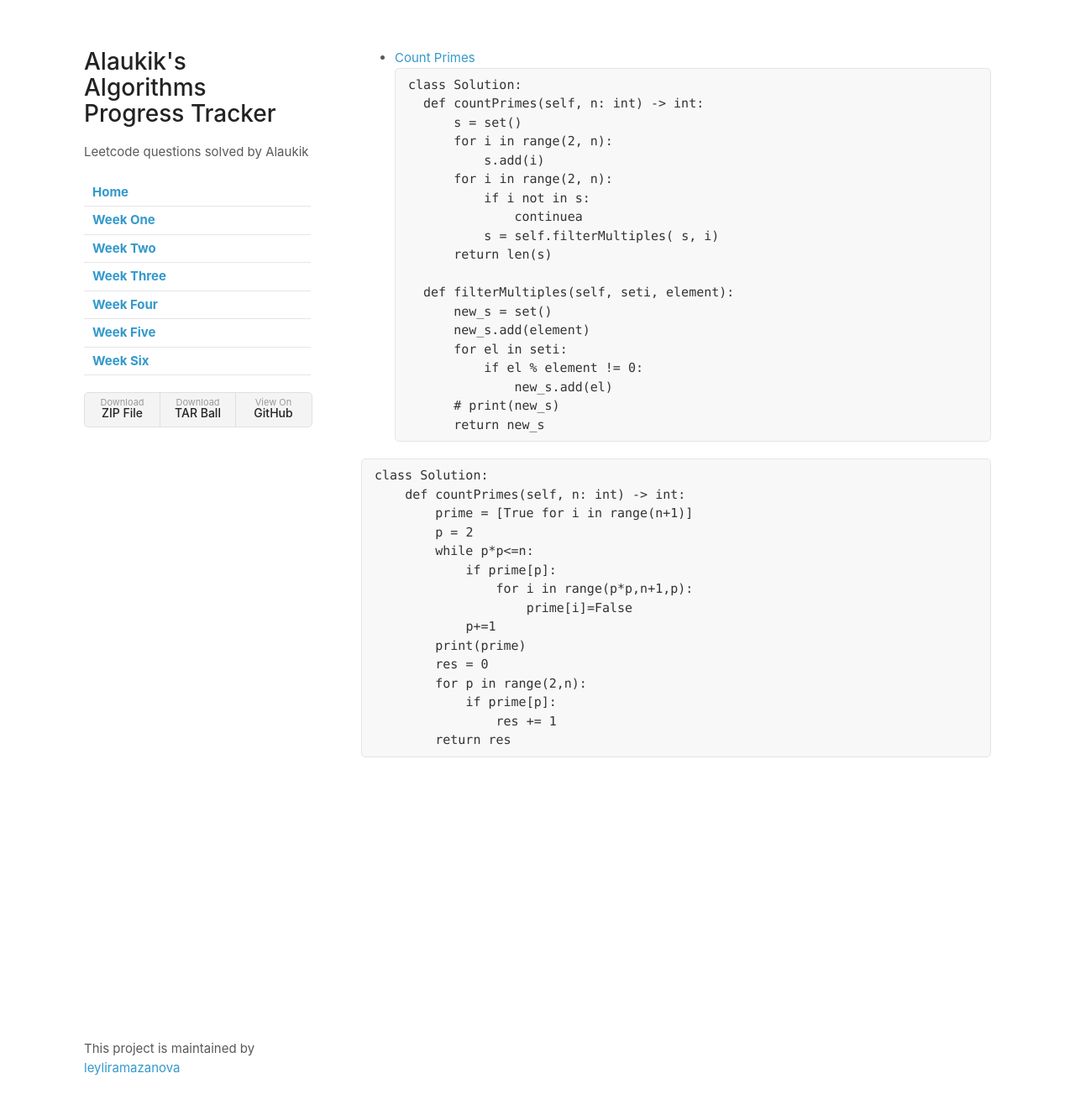
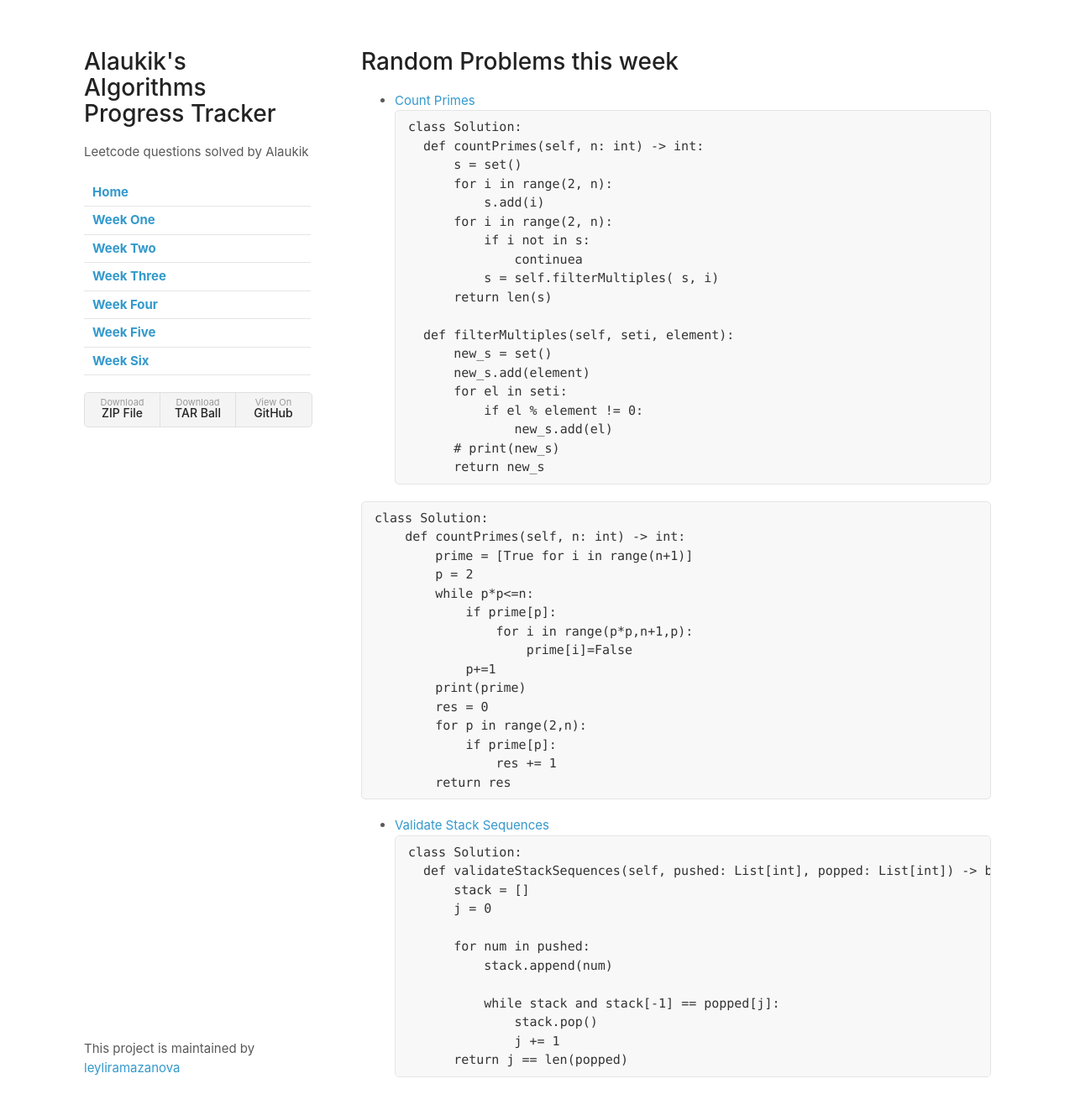
Before and after one commit to leyliramazanova/Five-Weeks-of-Leet-Code, a Jekyll site: the page built from weekSeven.md, in a window 1280 px wide and 1353 px high. Shown: the top 1322 px of the window at 84% size. Built offline with Jekyll 4.4.1, drawn with Linux system fonts in a browser that asks for light colours; our own code applies the rules of GitHub Pages for plain Markdown files.

Commit message:
Update weekSeven.md

````diff
--- a/weekSeven.md
+++ b/weekSeven.md
@@ -1,4 +1,4 @@
-
+# Random Problems this week
 
 - [Count Primes](https://leetcode.com/problems/count-primes/submissions/)
 ```python
@@ -40,3 +40,19 @@ class Solution:
                 res += 1
         return res
 ```
+
+- [Validate Stack Sequences](https://leetcode.com/problems/validate-stack-sequences/)
+```python
+class Solution:
+    def validateStackSequences(self, pushed: List[int], popped: List[int]) -> bool:
+        stack = []
+        j = 0
+
+        for num in pushed:
+            stack.append(num)
+
+            while stack and stack[-1] == popped[j]:
+                stack.pop()
+                j += 1
+        return j == len(popped)
+```
````
